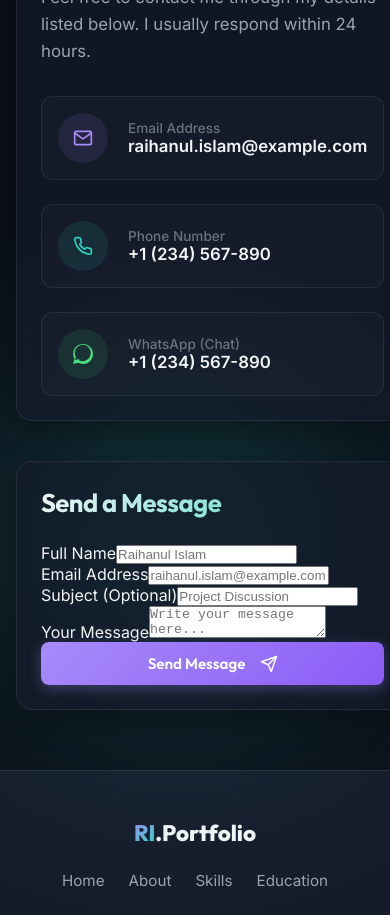
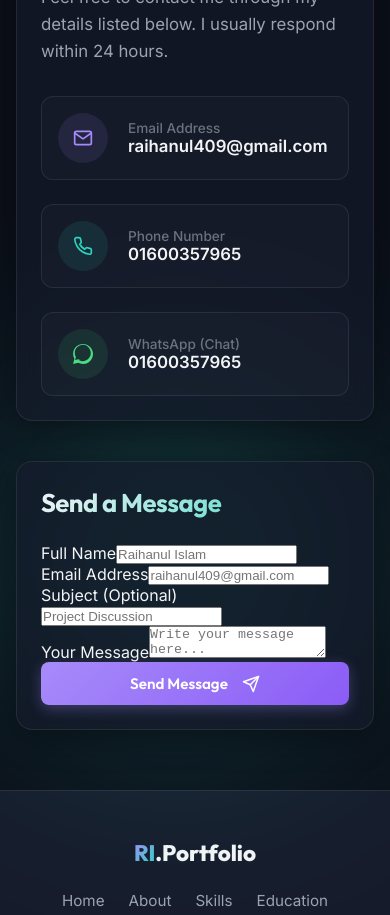
Before and after one commit to raihanuIR/Portfolio-Self, a Next.js app: page / in a window 390 px wide. Shown: the part 8300-9215 px from the top of the page. Built offline with nearby package versions, Linux system fonts and the light colour scheme.

Commit message:
Update contact details: set email to raihanul409@gmail.com and phone/whatsapp to 01600357965

```diff
--- a/components/Contact.jsx
+++ b/components/Contact.jsx
@@ -72,7 +72,7 @@ export default function Contact() {
 
           <div className="contact-details-list">
             {/* Email */}
-            <a href="mailto:raihanul.islam@example.com" className="contact-detail-item">
+            <a href="mailto:raihanul409@gmail.com" className="contact-detail-item">
               <div className="contact-icon-wrapper circle-purple">
                 <svg width="20" height="20" viewBox="0 0 24 24" fill="none" stroke="currentColor" strokeWidth="2" strokeLinecap="round" strokeLinejoin="round">
                   <path d="M4 4h16c1.1 0 2 .9 2 2v12c0 1.1-.9 2-2 2H4c-1.1 0-2-.9-2-2V6c0-1.1.9-2 2-2z" />
@@ -81,12 +81,12 @@ export default function Contact() {
               </div>
               <div className="contact-detail-text">
                 <span className="contact-label">Email Address</span>
-                <span className="contact-value">raihanul.islam@example.com</span>
+                <span className="contact-value">raihanul409@gmail.com</span>
               </div>
             </a>
 
             {/* Phone */}
-            <a href="tel:+1234567890" className="contact-detail-item">
+            <a href="tel:+8801600357965" className="contact-detail-item">
               <div className="contact-icon-wrapper circle-teal">
                 <svg width="20" height="20" viewBox="0 0 24 24" fill="none" stroke="currentColor" strokeWidth="2" strokeLinecap="round" strokeLinejoin="round">
                   <path d="M22 16.92v3a2 2 0 0 1-2.18 2 19.79 19.79 0 0 1-8.63-3.07 19.5 19.5 0 0 1-6-6 19.79 19.79 0 0 1-3.07-8.67A2 2 0 0 1 4.11 2h3a2 2 0 0 1 2 1.72 12.84 12.84 0 0 0 .7 2.81 2 2 0 0 1-.45 2.11L8.09 9.91a16 16 0 0 0 6 6l1.27-1.27a2 2 0 0 1 2.11-.45 12.84 12.84 0 0 0 2.81.7A2 2 0 0 1 22 16.92z" />
@@ -94,12 +94,12 @@ export default function Contact() {
               </div>
               <div className="contact-detail-text">
                 <span className="contact-label">Phone Number</span>
-                <span className="contact-value">+1 (234) 567-890</span>
+                <span className="contact-value">01600357965</span>
               </div>
             </a>
 
             {/* WhatsApp */}
-            <a href="https://wa.me/1234567890" target="_blank" rel="noopener noreferrer" className="contact-detail-item">
+            <a href="https://wa.me/8801600357965" target="_blank" rel="noopener noreferrer" className="contact-detail-item">
               <div className="contact-icon-wrapper circle-green">
                 <svg width="20" height="20" viewBox="0 0 24 24" fill="currentColor">
                   <path d="M.057 24l1.687-6.163c-1.041-1.804-1.588-3.849-1.587-5.946C.06 5.348 5.397.01 12.008.01c3.202.001 6.212 1.246 8.477 3.514 2.266 2.268 3.507 5.28 3.505 8.484-.004 6.657-5.34 11.997-11.953 11.997-2.005-.001-3.973-.502-5.724-1.455L0 24zm6.59-4.846c1.6.95 3.188 1.449 4.825 1.451 5.436 0 9.86-4.37 9.864-9.799.002-2.63-1.023-5.101-2.885-6.965C16.528 2.008 14.07 1.01 11.998 1.01c-5.438 0-9.866 4.372-9.87 9.802 0 1.76.476 3.479 1.378 5.02l-.962 3.509 3.6-.928c1.554.849 3.125 1.293 4.503 1.293z" />
@@ -107,7 +107,7 @@ export default function Contact() {
               </div>
               <div className="contact-detail-text">
                 <span className="contact-label">WhatsApp (Chat)</span>
-                <span className="contact-value">+1 (234) 567-890</span>
+                <span className="contact-value">01600357965</span>
               </div>
             </a>
           </div>
@@ -150,7 +150,7 @@ export default function Contact() {
                 value={formData.email}
                 onChange={handleChange}
                 className={`form-control ${errors.email ? "input-error" : ""}`}
-                placeholder="raihanul.islam@example.com"
+                placeholder="raihanul409@gmail.com"
               />
               {errors.email && <span className="error-message-text">{errors.email}</span>}
             </div>
```
